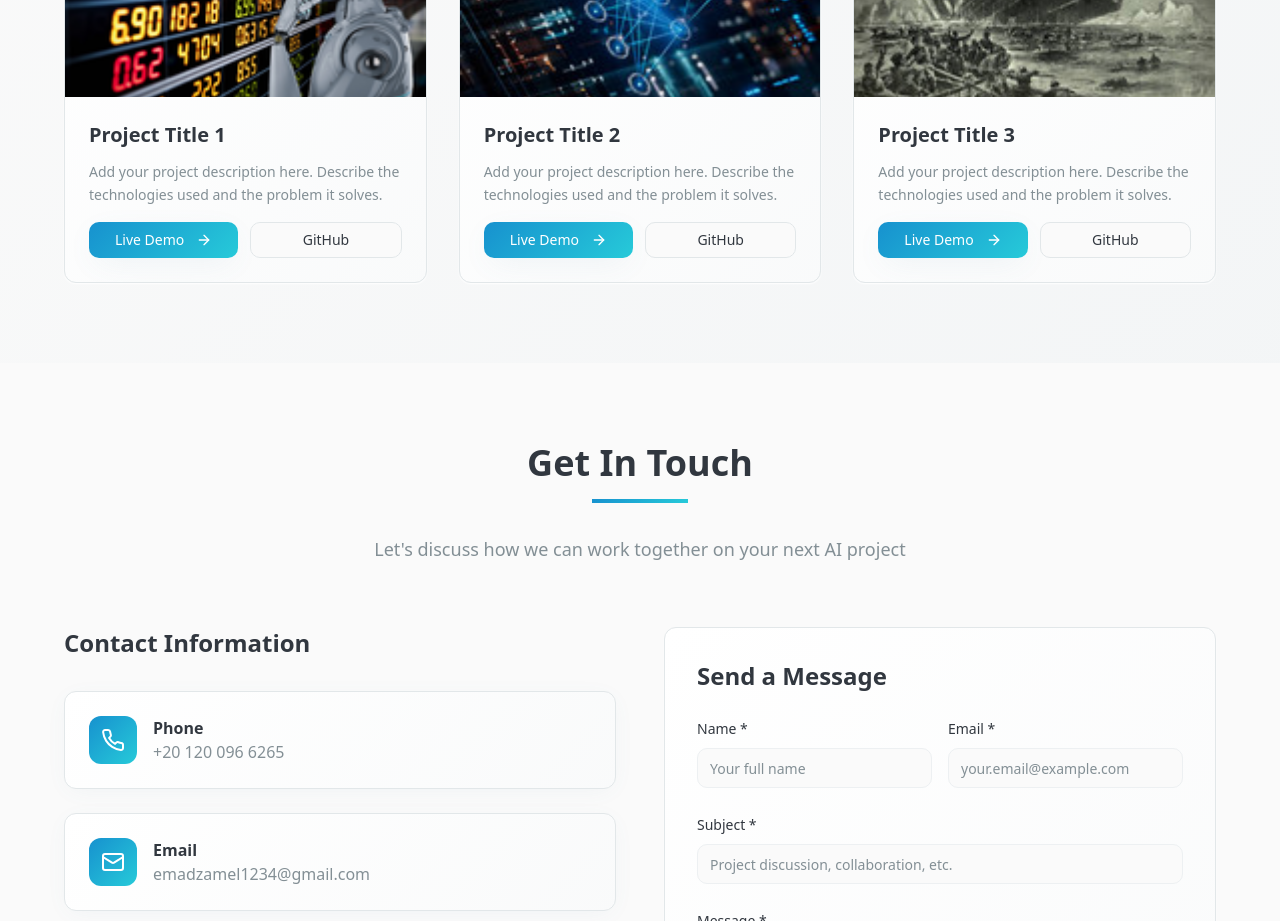
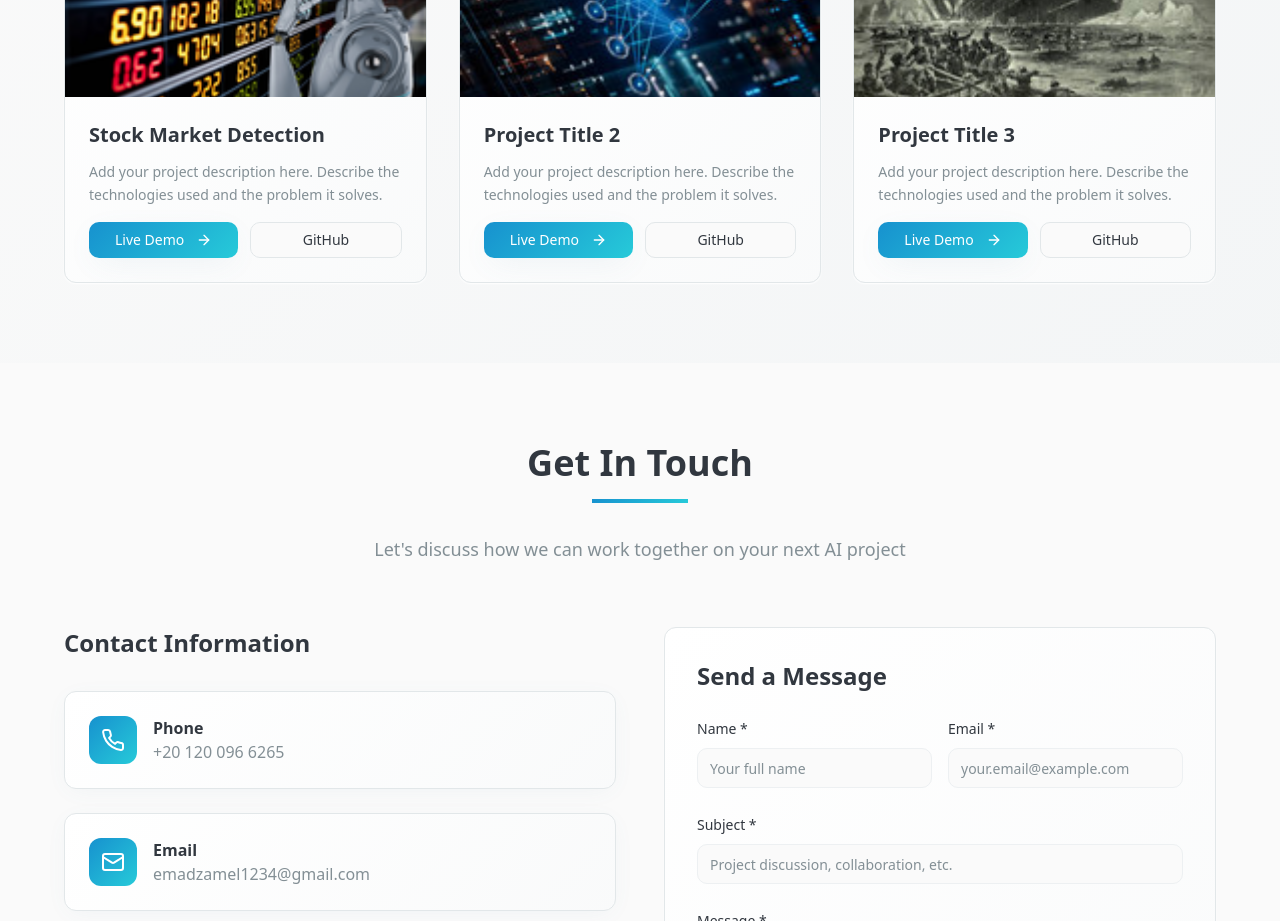
Before and after one commit to emadzamel/emadelsaiedportfolio, a React (Vite) app: page / in a window 1280 px wide. Shown: the part 3460-4381 px from the top of the page. Built offline with nearby package versions, Linux system fonts and the light colour scheme; the HTML template or start-up script is replaced by a standard one.

Commit message:
Update project title

```diff
--- a/src/components/Portfolio.tsx
+++ b/src/components/Portfolio.tsx
@@ -32,7 +32,7 @@ const Portfolio = () => {
               </div>
               <CardContent className="p-6">
                 <h3 className="text-xl font-bold text-foreground mb-3">
-                  Project Title 1
+                  Stock Market Detection
                 </h3>
                 <p className="text-muted-foreground mb-4 text-sm leading-relaxed">
                   Add your project description here. Describe the technologies used and the problem it solves.
```
